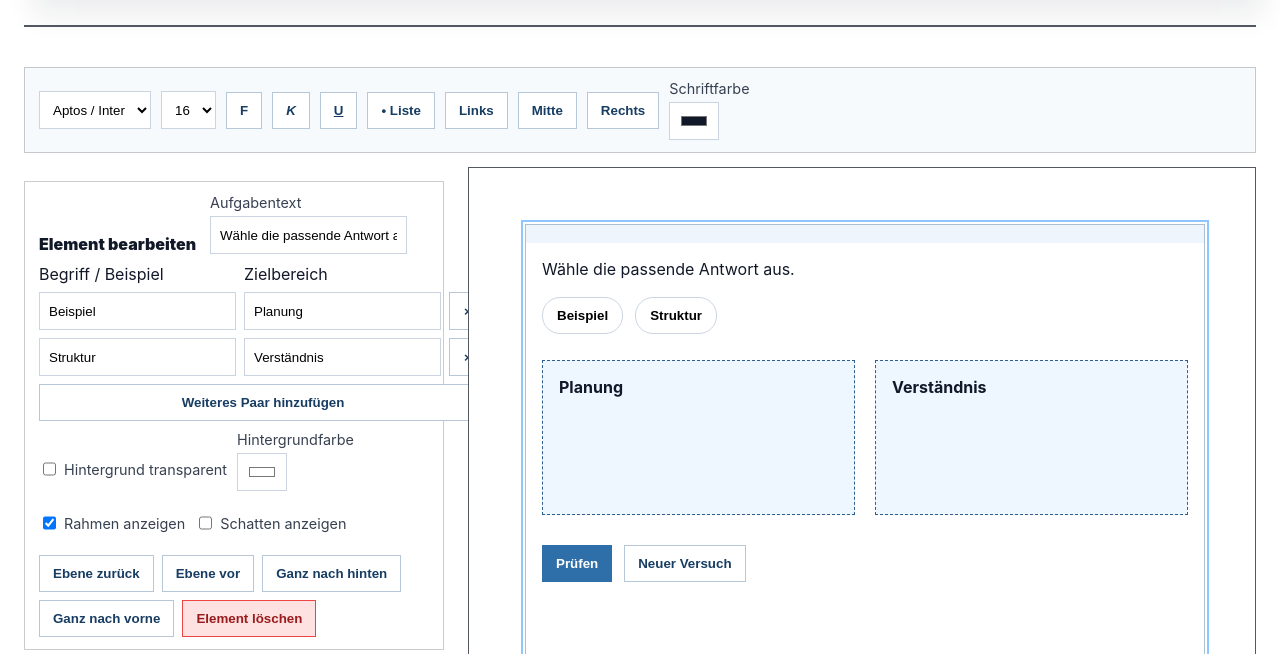
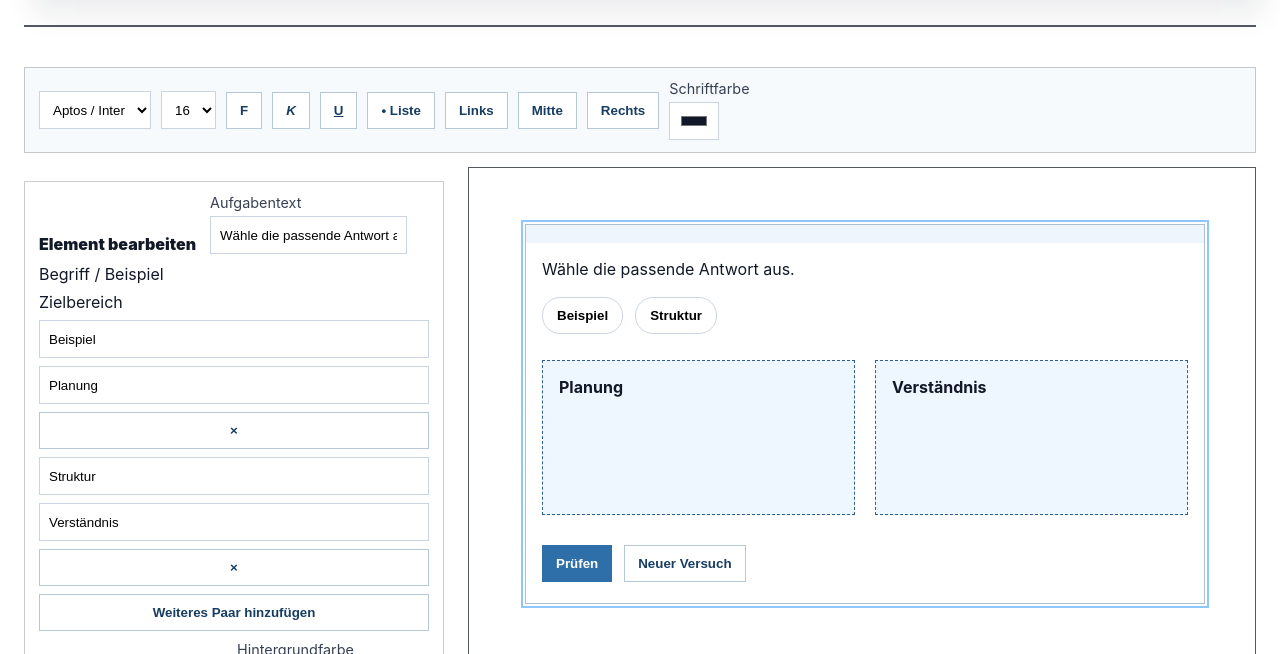
Before and after one commit to markspringerprivat-cmd/Editor, a plain HTML site: page drag-and-drop.html in a window 1280 px wide. Shown: the part 264-918 px from the top of the page. Drawn offline with Linux system fonts and the light colour scheme.

Commit message:
Add files via upload

```diff
--- a/activity-editor.js
+++ b/activity-editor.js
@@ -3,7 +3,7 @@
 
   const app = document.getElementById('app');
   const editorType = document.body.dataset.editor;
-  const VERSION = '72';
+  const VERSION = '73';
   const mediaFileStore = new Map();
 
   const esc = (v) => String(v ?? '').replace(/[&<>"']/g, c => ({'&':'&amp;','<':'&lt;','>':'&gt;','"':'&quot;',"'":'&#039;'}[c]));
@@ -214,18 +214,28 @@
     const min = minBlockSize(b.type);
     const inner = el.querySelector('.block-inner');
     if (!inner) return min;
+
+    // Wichtig: nicht die aktuelle Blockhöhe als Inhaltsbedarf verwenden.
+    // Sonst addiert sich der aktive Verschiebegriff bei jedem ResizeObserver-Lauf
+    // wieder auf die Höhe und der Block wächst scheinbar endlos.
+    const content = inner.firstElementChild || inner;
+    const computed = window.getComputedStyle(inner);
+    const padX = (parseFloat(computed.paddingLeft) || 0) + (parseFloat(computed.paddingRight) || 0);
+    const padY = (parseFloat(computed.paddingTop) || 0) + (parseFloat(computed.paddingBottom) || 0);
     const handleExtra = el.classList.contains('active') ? 18 : 0;
-    const neededW = Math.ceil(Math.max(inner.scrollWidth, inner.offsetWidth) + 2);
-    const neededH = Math.ceil(Math.max(inner.scrollHeight + handleExtra, inner.offsetHeight + handleExtra) + 2);
+    const neededW = Math.ceil(Math.max(content.scrollWidth || 0, content.offsetWidth || 0) + padX + 4);
+    const neededH = Math.ceil(Math.max(content.scrollHeight || 0, content.offsetHeight || 0) + padY + handleExtra + 4);
     return { width: Math.max(min.width, neededW), height: Math.max(min.height, neededH) };
   }
 
   function fitBlockElement(el, b, allowGrow = true) {
     if (!el || !b?.style) return;
     const need = requiredBlockSizeFromElement(el, b);
-    const w = allowGrow ? Math.max(Number(b.style.width) || 0, need.width) : need.width;
-    const h = allowGrow ? Math.max(Number(b.style.height) || 0, need.height) : need.height;
-    if (w !== b.style.width || h !== b.style.height) {
+    const currentW = Math.round(el.offsetWidth || Number(b.style.width) || 0);
+    const currentH = Math.round(el.offsetHeight || Number(b.style.height) || 0);
+    const w = allowGrow ? Math.max(currentW, Number(b.style.width) || 0, need.width) : need.width;
+    const h = allowGrow ? Math.max(currentH, Number(b.style.height) || 0, need.height) : need.height;
+    if (w !== Number(b.style.width) || h !== Number(b.style.height)) {
       b.style.width = w; b.style.height = h;
       el.style.width = w + 'px'; el.style.height = h + 'px';
     }
--- a/style.css
+++ b/style.css
@@ -605,3 +605,116 @@ body[data-editor="course"] #propertiesHost .answer-remove,
 body[data-editor="book"] #propertiesHost .answer-remove{
   width:100%;
 }
+
+/* v73: Fix für endlos wachsendes Funktionsfenster und sichere Innenabstände */
+.free-block,
+.free-block.active{
+  max-width:calc(100% - 24px)!important;
+  max-height:calc(100% - 24px)!important;
+  overflow:visible!important;
+}
+.free-block.active{
+  resize:both!important;
+}
+.free-block .block-inner,
+.free-block.active .block-inner{
+  height:auto!important;
+  min-height:0!important;
+  overflow:visible!important;
+}
+.activity-preview,
+.activity-preview h3,
+.activity-preview p,
+.choice-stack,
+.word-bank,
+.dnd-bank,
+.dnd-target-grid,
+.test-button-row{
+  max-width:100%;
+  min-height:0!important;
+}
+.activity-preview{
+  width:100%;
+  overflow:visible!important;
+}
+body[data-editor="choice"] .single-stage,
+body[data-editor="drag-words"] .single-stage,
+body[data-editor="drag-drop"] .single-stage{
+  height:820px!important;
+  max-height:calc(100vh - 190px)!important;
+  overflow:auto!important;
+  resize:vertical!important;
+}
+body[data-editor="choice"] .single-block,
+body[data-editor="drag-words"] .single-block,
+body[data-editor="drag-drop"] .single-block{
+  max-width:calc(100% - 112px)!important;
+}
+#propertiesHost,
+#propertiesHost *,
+.iv-side-panel,
+.iv-side-panel *{
+  box-sizing:border-box;
+  max-width:100%;
+}
+#propertiesHost{
+  overflow:hidden;
+}
+#propertiesHost input,
+#propertiesHost textarea,
+#propertiesHost select,
+.iv-side-panel input,
+.iv-side-panel textarea,
+.iv-side-panel select{
+  width:100%;
+  min-width:0;
+}
+#propertiesHost .pair-editor,
+.iv-side-panel .pair-editor{
+  min-width:0!important;
+  width:100%;
+}
+#propertiesHost .pair-head,
+#propertiesHost .pair-row,
+.iv-side-panel .pair-head,
+.iv-side-panel .pair-row{
+  grid-template-columns:1fr!important;
+}
+#propertiesHost .pair-head span:last-child,
+.iv-side-panel .pair-head span:last-child{
+  display:none;
+}
+#propertiesHost .pair-row .btn,
+.iv-side-panel .pair-row .btn{
+  width:100%;
+}
+#propertiesHost .answer-card,
+.iv-side-panel .answer-card{
+  grid-template-columns:1fr!important;
+  align-items:stretch;
+}
+#propertiesHost .answer-remove,
+.iv-side-panel .answer-remove{
+  width:100%;
+}
+.action-list-row{
+  grid-template-columns:minmax(0,1fr) 36px!important;
+  overflow:hidden;
+}
+.action-delete{
+  width:36px!important;
+  min-width:36px!important;
+  padding:0!important;
+}
+.visual-list .action-select,
+.compact-list .action-select{
+  min-width:0;
+  overflow:hidden;
+}
+.visual-list .action-select strong,
+.compact-list .action-select strong,
+.visual-list .action-select small,
+.compact-list .action-select small{
+  overflow:hidden;
+  text-overflow:ellipsis;
+}
```
